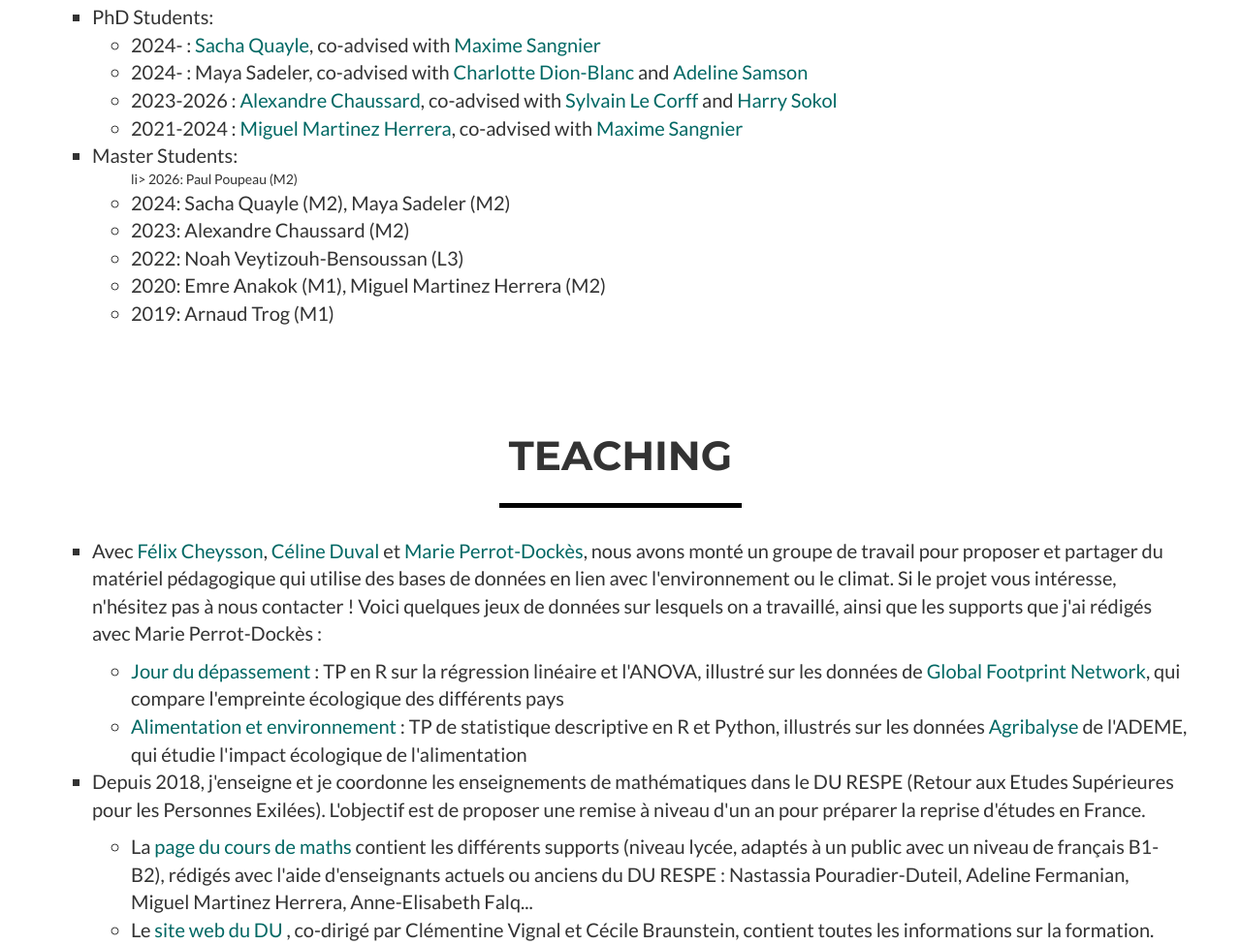
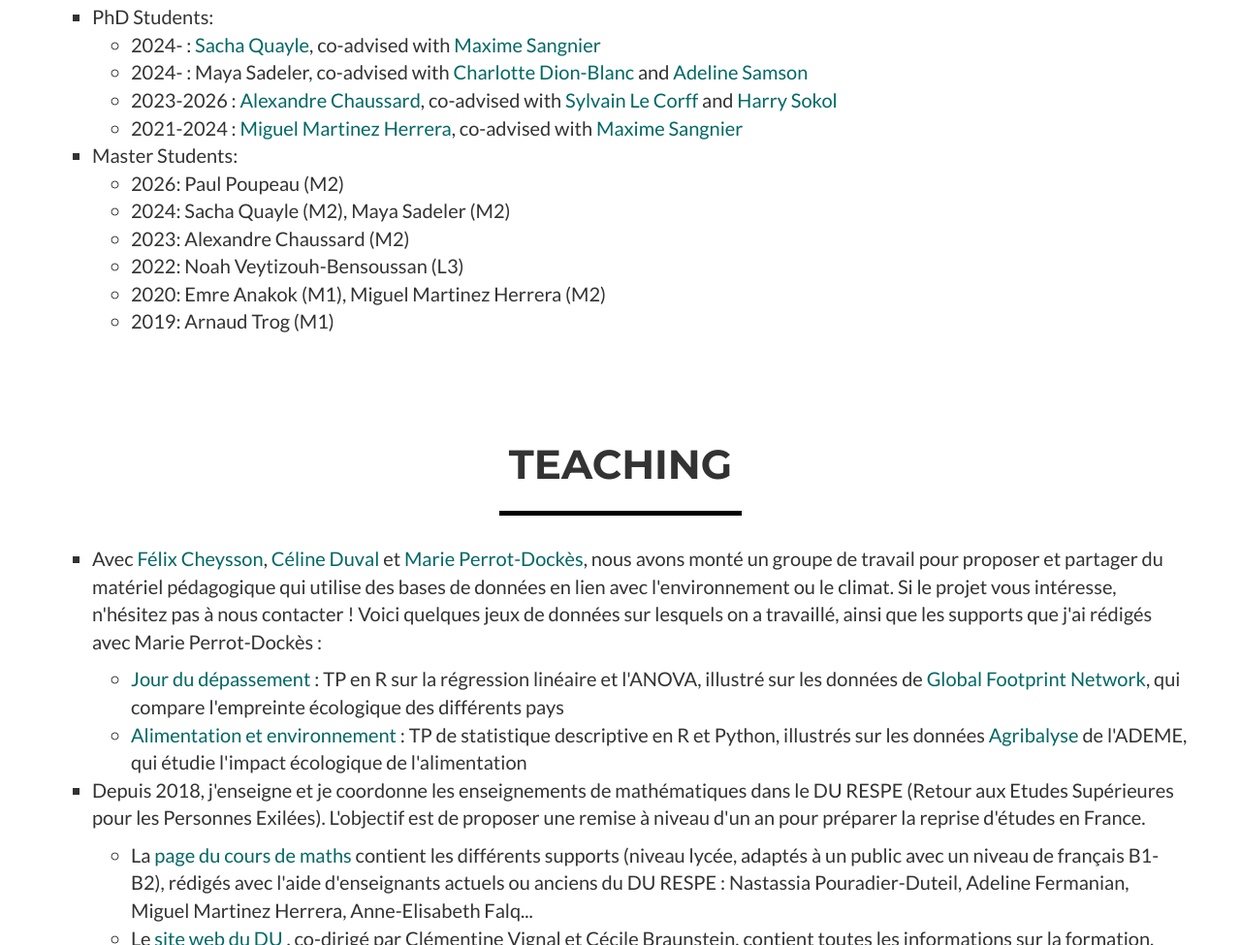
Before and after one commit to AnnaBonnet/AnnaBonnet.github.io, a website: page index.html in a window 1280 px wide. Shown: the part 2669-3644 px from the top of the page at 97% size. Drawn offline with nearby package versions, Linux system fonts and the light colour scheme.

Commit message:
correction typo stages

```diff
--- a/index.html
+++ b/index.html
@@ -220,7 +220,7 @@
 
 <li> Master Students: </li>
 <ul>
-li> 2026: Paul Poupeau (M2) </li>
+<li> 2026: Paul Poupeau (M2) </li>
  <li> 2024: Sacha Quayle (M2), Maya Sadeler (M2)</li>
     <li> 2023: Alexandre Chaussard (M2) </li>
     <li> 2022: Noah Veytizouh-Bensoussan (L3) </li>
```
